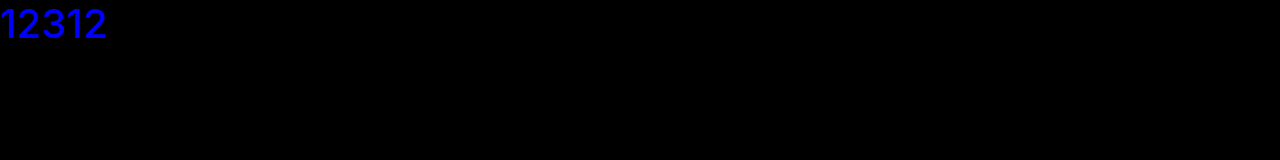
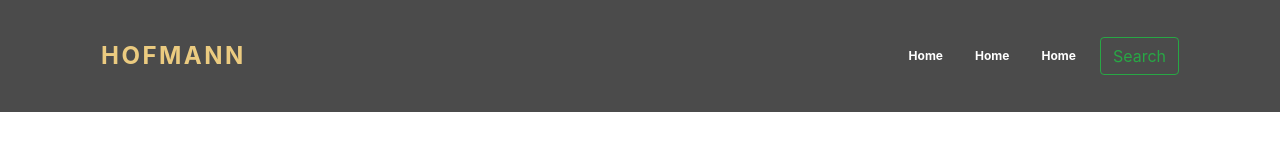
Before and after one commit to zelich89/bs-project, a website: page index.html in a window 1280 px wide. Drawn offline with Linux system fonts and the light colour scheme.

Commit message:
test bootstrap template

```diff
--- a/index.html
+++ b/index.html
@@ -9,6 +9,35 @@
     <title>Document</title>
 </head>
 <body>
-    <h1>12312</h1>
+<div class="section bg--dark">
+    <div class="container">
+        <nav class="navbar navbar-expand-lg  my--navbar ">
+            <a class="navbar-brand HOFMANN" href="#">HOFMANN</a>
+            <button class="navbar-toggler" type="button" data-toggle="collapse" data-target="#navbarSupportedContent" aria-controls="navbarSupportedContent" aria-expanded="false" aria-label="Toggle navigation">
+                <span class="navbar-toggler-icon"></span>
+            </button>
+
+            <div class="collapse navbar-collapse" id="navbarSupportedContent">
+                <div class="box y-center ml-auto">
+                    <ul class="navbar-nav">
+                        <li class="nav-item active">
+                            <a class="nav-link pr-4" href="#">Home <span class="sr-only">(current)</span></a>
+                        </li>
+                        <li class="nav-item active">
+                            <a class="nav-link pr-4" href="#">Home <span class="sr-only">(current)</span></a>
+                        </li>
+                        <li class="nav-item active">
+                            <a class="nav-link pr-4" href="#">Home <span class="sr-only">(current)</span></a>
+                        </li>
+
+                    </ul>
+                    <button class="btn btn-outline-success my-2 my-sm-0" type="submit">Search</button>
+                </div>
+
+            </div>
+        </nav>
+    </div>
+</div>
+
 </body>
 </html>
--- a/sass/bs/variables.scss
+++ b/sass/bs/variables.scss
@@ -1,5 +1 @@
-// Your variable overrides
-$body-bg: black;
-$body-color: blue;
-
 @import "../../node_modules/bootstrap/scss/bootstrap";
--- a/sass/main.scss
+++ b/sass/main.scss
@@ -1,2 +1,2 @@
 @import "bs/variables";
-@import "site/style";
+@import "site/index";
--- /dev/null
+++ b/sass/site/fonts.scss
@@ -0,0 +1,10 @@
+.h1{
+  @include font(32px, 1.5);
+
+  @include media-breakpoint-up(md){
+    @include font(36px, 1.5);
+  }
+  @include media-breakpoint-up(xl){
+    @include font(64px, 1.5);
+  }
+}
--- /dev/null
+++ b/sass/site/index.scss
@@ -0,0 +1,4 @@
+@import "utilites/utilites";
+@import "mixins/mixins";
+@import "style";
+@import "fonts";
--- /dev/null
+++ b/sass/site/mixins/mixins.scss
@@ -0,0 +1,4 @@
+@mixin font($a, $b){
+  font-size: $a;
+  line-height: $b;
+}
--- /dev/null
+++ b/sass/site/style.scss
@@ -0,0 +1,22 @@
+.my--navbar .navbar-nav .active>.nav-link{
+  font-size: 12px;
+  font-weight: bold;
+  line-height: 1.33;
+  color: #ffffff;
+}
+
+.bg--dark{
+  background-color: #4b4b4b;
+}
+
+.my--navbar{
+  padding-top: 33px;
+  padding-bottom: 33px;
+}
+
+.HOFMANN {
+  font-size: 24px;
+  font-weight: bold;
+  letter-spacing: 2.49px;
+  color: #ebcb80;
+}
--- /dev/null
+++ b/sass/site/utilites/aligments.scss
@@ -0,0 +1,18 @@
+.xy-center,
+.y-center,
+.x-center{
+  display: flex;
+}
+
+.xy-center{
+  @extend .y-center;
+  @extend .x-center;
+}
+
+.y-center{
+  align-items: center;
+}
+
+.x-center{
+  justify-content: center;
+}
--- /dev/null
+++ b/sass/site/utilites/utilites.scss
@@ -0,0 +1 @@
+@import "aligments";
```
Also changed, not shown: css/main.css.
